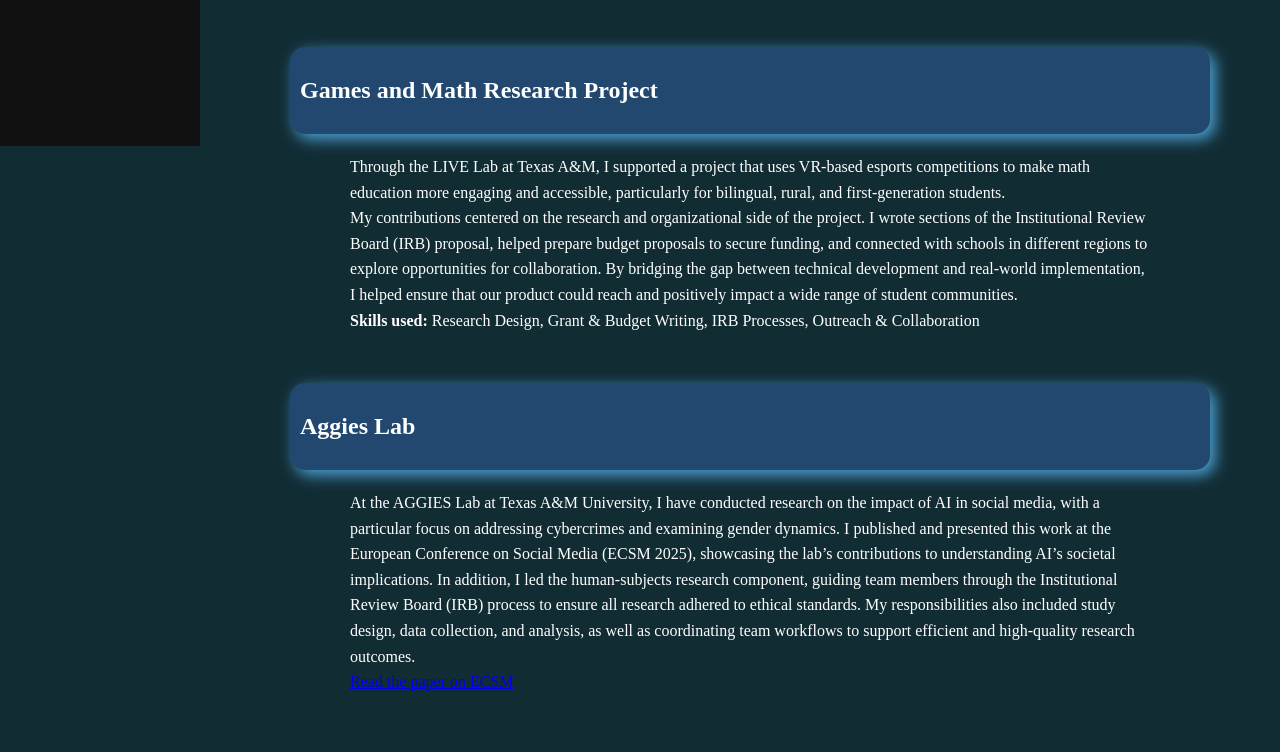
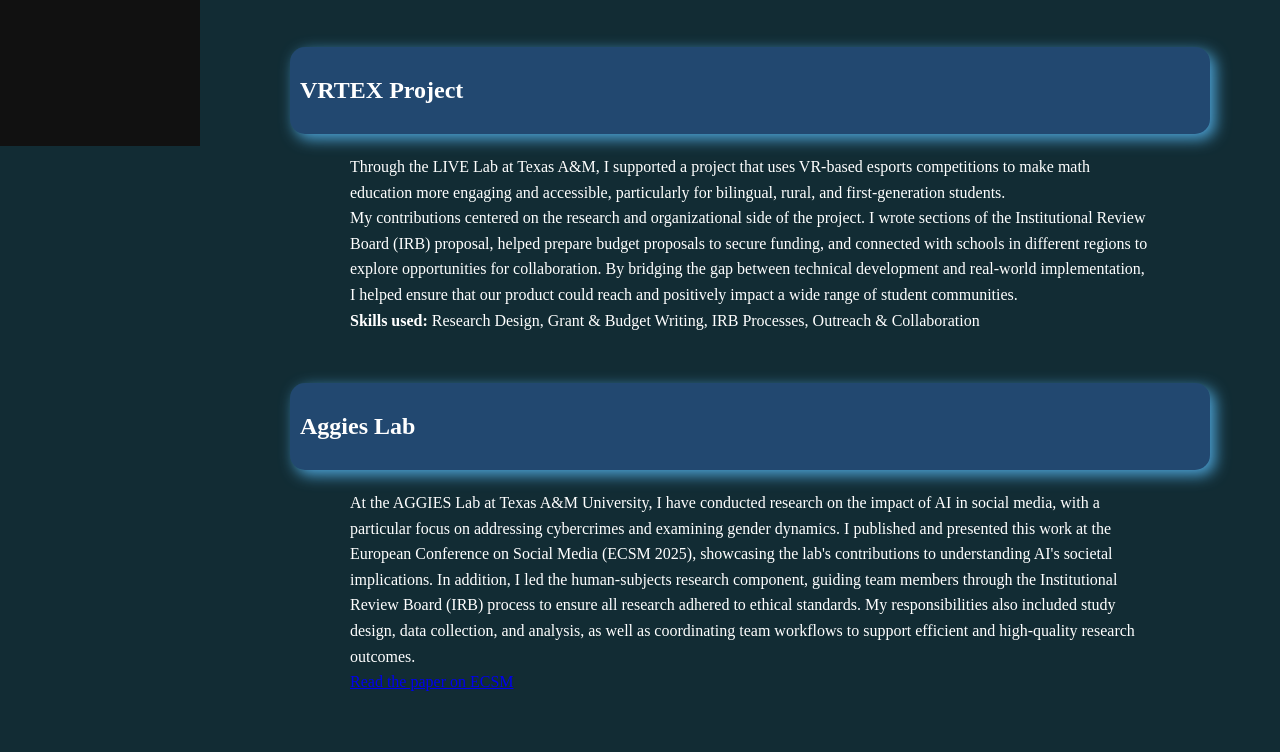
Before and after one commit to AGreyWhale/AGreyWhale.github.io, a plain HTML site: page portfolio.html in a window 1280 px wide. Shown: the part 674-1426 px from the top of the page. Drawn offline with Linux system fonts and the light colour scheme.

Commit message:
final push

```diff
--- a/portfolio.html
+++ b/portfolio.html
@@ -33,7 +33,7 @@
             <strong>Skills used:</strong> C#, Unreal Engine, AI/ML (RAG), VR Development, Motion Tracking, Human-Centered Computing
         </p>
     <div class = "subhead">
-        <h2>Games and Math Research Project</h2>
+        <h2>VRTEX Project</h2>
     </div>
         <p>
             Through the LIVE Lab at Texas A&M, I supported a project that uses VR-based esports competitions to make math education more engaging and accessible, particularly for bilingual, rural, and first-generation students.<br>
@@ -44,7 +44,7 @@
         <h2>Aggies Lab</h2>
     </div>
         <p>
-            At the AGGIES Lab at Texas A&M University, I have conducted research on the impact of AI in social media, with a particular focus on addressing cybercrimes and examining gender dynamics. I published and presented this work at the European Conference on Social Media (ECSM 2025), showcasing the lab’s contributions to understanding AI’s societal implications. In addition, I led the human-subjects research component, guiding team members through the Institutional Review Board (IRB) process to ensure all research adhered to ethical standards. My responsibilities also included study design, data collection, and analysis, as well as coordinating team workflows to support efficient and high-quality research outcomes.<br>
+            At the AGGIES Lab at Texas A&M University, I have conducted research on the impact of AI in social media, with a particular focus on addressing cybercrimes and examining gender dynamics. I published and presented this work at the European Conference on Social Media (ECSM 2025), showcasing the lab's contributions to understanding AI's societal implications. In addition, I led the human-subjects research component, guiding team members through the Institutional Review Board (IRB) process to ensure all research adhered to ethical standards. My responsibilities also included study design, data collection, and analysis, as well as coordinating team workflows to support efficient and high-quality research outcomes.<br>
             <a href="https://doi.org/10.34190/ecsm.12.1.3640" target="_blank">Read the paper on ECSM</a>
         </p>
 </div>
```
